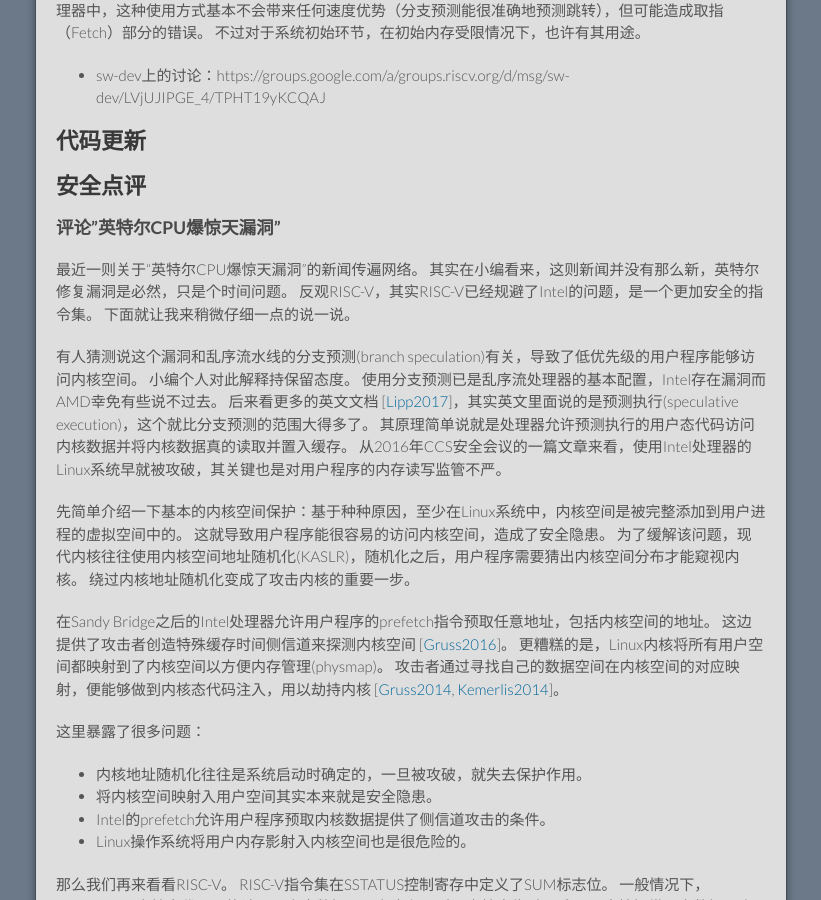
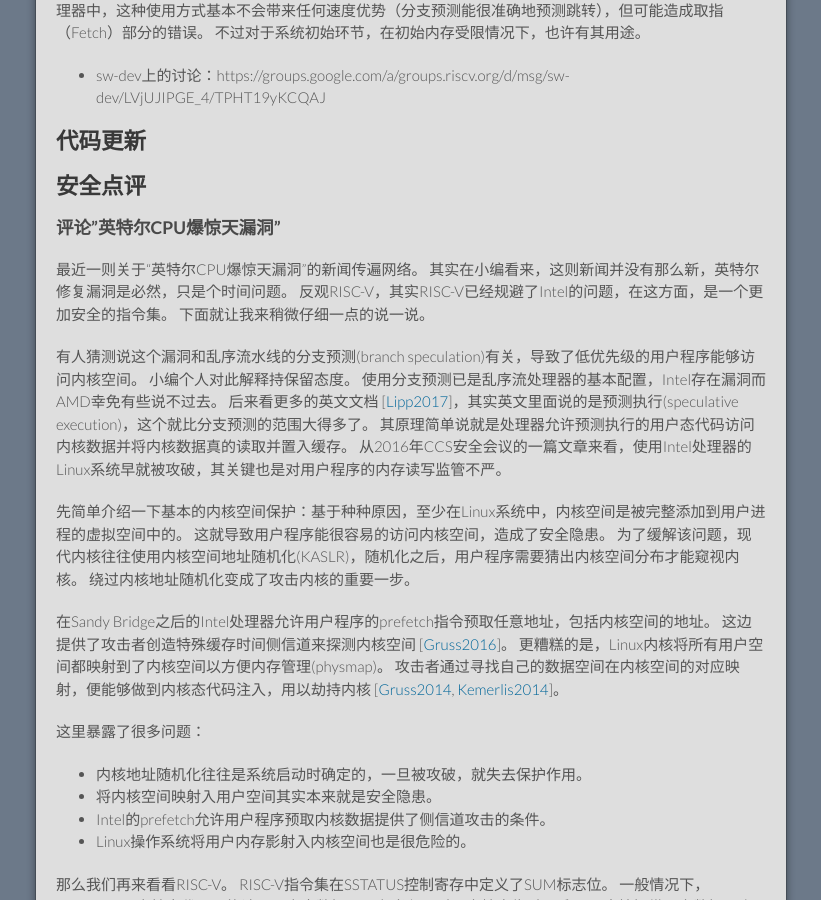
Before and after one commit to cnrv/home, a Jekyll site: the page built from bi-week-rpts/2018-01-04.md, in a window 1280 px wide and 900 px high, scrolled down 2538 px. Shown: the whole window, without its empty margins (229-1050 px from the left). Built offline with Jekyll 4.4.1, drawn with Linux system fonts in a browser that asks for light colours; Markdown is read by kramdown in place of the engine named in the settings; comment, search, counter and statistics services are not loaded; our own code applies the rules of GitHub Pages for plain Markdown files.

Commit message:
加上”在這方面“。（For better neutrality)

```diff
--- a/bi-week-rpts/2018-01-04.md
+++ b/bi-week-rpts/2018-01-04.md
@@ -128,7 +128,7 @@
 
 最近一则关于“英特尔CPU爆惊天漏洞”的新闻传遍网络。
 其实在小编看来，这则新闻并没有那么新，英特尔修复漏洞是必然，只是个时间问题。
-反观RISC-V，其实RISC-V已经规避了Intel的问题，是一个更加安全的指令集。
+反观RISC-V，其实RISC-V已经规避了Intel的问题，在这方面，是一个更加安全的指令集。
 下面就让我来稍微仔细一点的说一说。
 
 有人猜测说这个漏洞和乱序流水线的分支预测(branch speculation)有关，导致了低优先级的用户程序能够访问内核空间。
```
